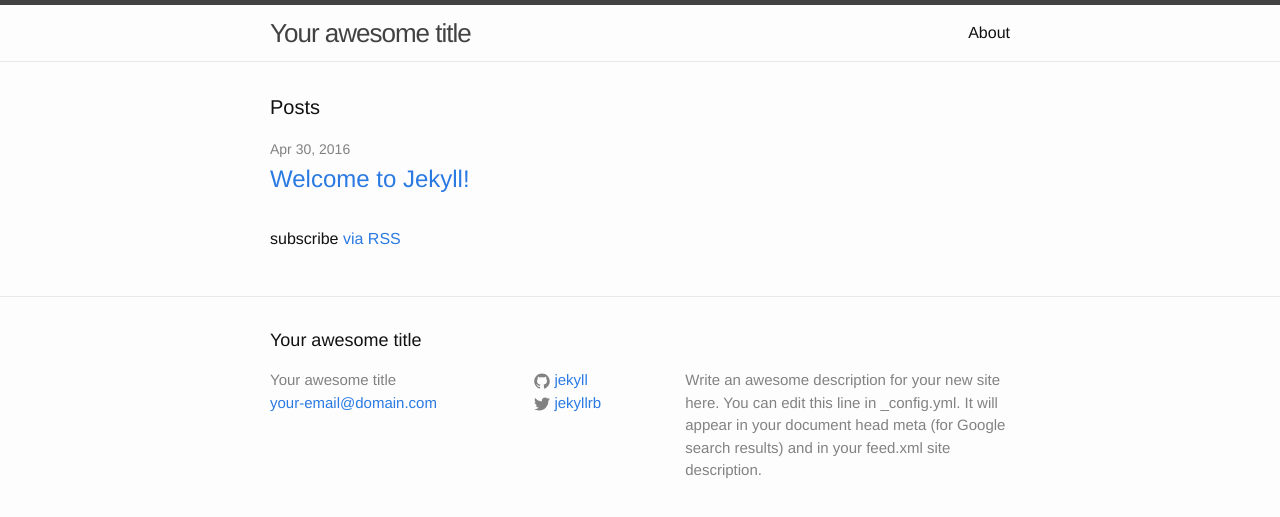
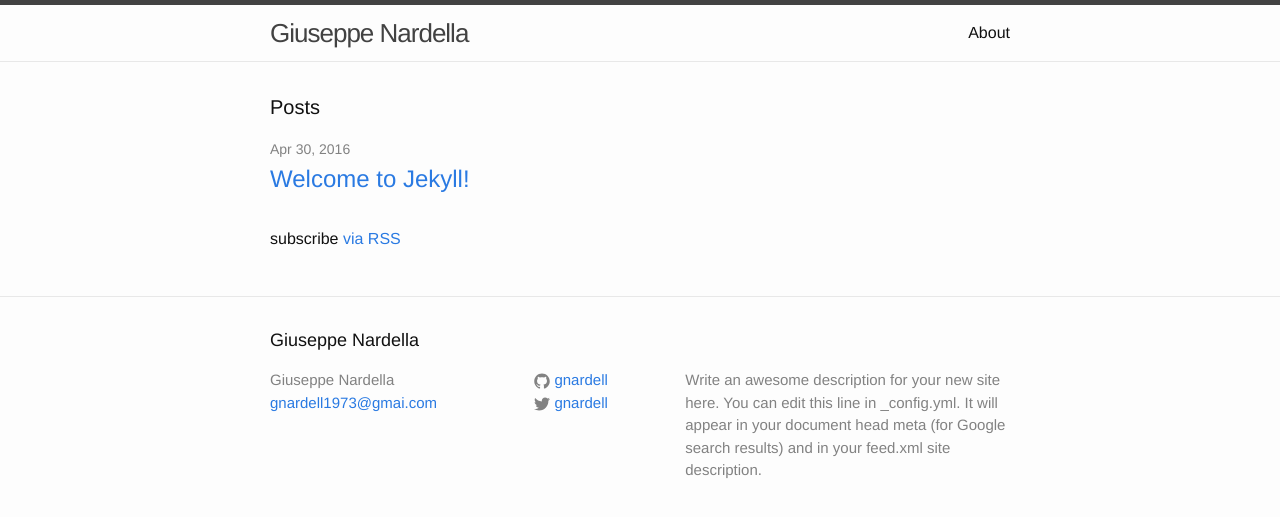
Before and after one commit to gnardell/gnardell.github.io, a Jekyll site: the page built from index.html, in a window 1280 px wide. Shown: the top 517 px of the page. Built offline with Jekyll 4.4.1, drawn with Linux system fonts in a browser that asks for light colours.

Commit message:
Changed Site Info

```diff
--- a/_config.yml
+++ b/_config.yml
@@ -6,16 +6,16 @@
 # 'jekyll serve'. If you change this file, please restart the server process.
 
 # Site settings
-title: Your awesome title
-email: your-email@domain.com
+title: Giuseppe Nardella
+email: gnardell1973@gmai.com
 description: > # this means to ignore newlines until "baseurl:"
   Write an awesome description for your new site here. You can edit this
   line in _config.yml. It will appear in your document head meta (for
   Google search results) and in your feed.xml site description.
 baseurl: "" # the subpath of your site, e.g. /blog
 url: "http://yourdomain.com" # the base hostname & protocol for your site
-twitter_username: jekyllrb
-github_username:  jekyll
+twitter_username: gnardell
+github_username:  gnardell
 
 # Build settings
 markdown: kramdown
```
